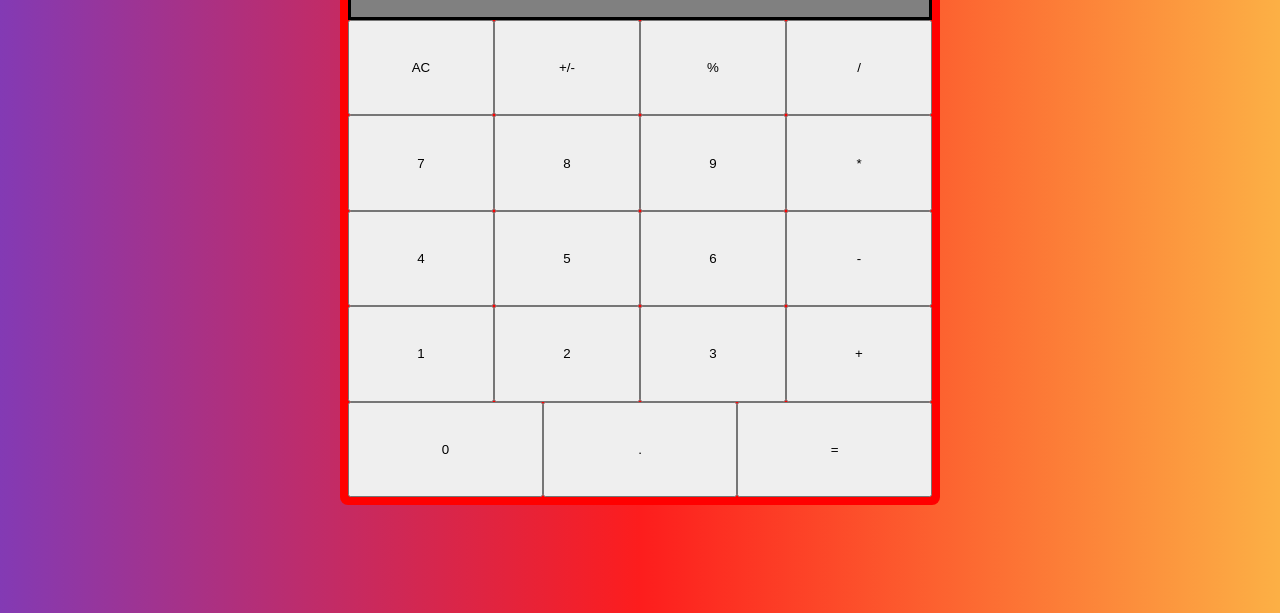
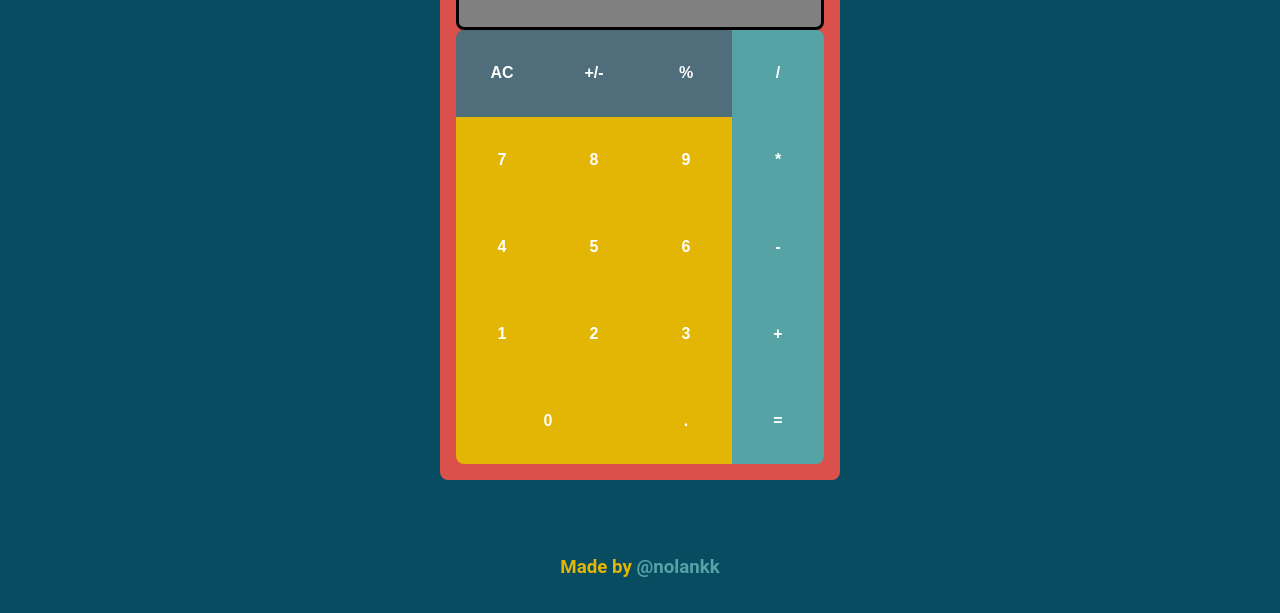
Before and after one commit to Nolankk/calculator, a plain HTML site: page index.html in a window 1280 px wide. Shown: the part 203-816 px from the top of the page. Drawn offline with Linux system fonts and the light colour scheme.

Commit message:
-Add basic calculator functions

```diff
--- a/css/styles.css
+++ b/css/styles.css
@@ -3,8 +3,8 @@ body {
     justify-content: center;
     align-items: center;
     min-height: 100vh;
-    background: rgb(131,58,180);
-    background: linear-gradient(90deg, rgba(131,58,180,1) 0%, rgba(253,29,29,1) 50%, rgba(252,176,69,1) 100%);
+    background-color: #084C61;
+    font-family: 'Roboto', sans-serif;
 }
 
 .calculator {
@@ -12,10 +12,12 @@ body {
     flex-direction: column;
     box-sizing: border-box;
     border-radius: 8px;
-    width: 600px;
-    height: 600px;
-    background-color: red;
-    padding: 8px;
+    width: 400px;
+    height: 550px;
+    background-color: #DB504A;
+    overflow-x: auto;
+    padding: 16px;
+    flex : 0 1 auto;
 }
 
 .screen {
@@ -25,6 +27,8 @@ body {
     justify-content: flex-end;
     font-size: 32px;
     border: 3px solid black;
+    border-radius: 8px;
+    height: 15%;
 }
 
 .button {
@@ -33,7 +37,70 @@ body {
     flex: auto;
 }
 
-.button button {
+button {
+    border: none;
+    color: white;
+    text-align: center;
+    text-decoration: none;
+    display: inline-block;
+    font-size: 16px;
+    font-weight: bold;
     width: 25%;
+    height: 20%;
     flex: 1 1 auto;
+    overflow:hidden;
 }
+
+button:hover {
+    background-color: #264653;
+}
+
+.mid {
+    background-color: #E3B505;
+}
+
+.top {
+    background-color: #4F6D7A;
+}
+
+.right {
+    background-color: #56A3A6;
+}
+
+#zero {
+    width: 50%;
+    border-bottom-left-radius: 8px;
+}
+
+#topLeft {
+    border-top-left-radius: 8px;
+}
+
+#bottomRight {
+    border-bottom-right-radius: 8px;
+}
+
+.topRight {
+    border-top-right-radius: 8px;
+}
+
+.container {
+    display: flex;
+    flex-direction: column;
+    width: 100%;
+    height: 100%;
+    align-items: center;
+}
+
+.footer {
+    position: fixed;
+    bottom: 0;
+    text-align: center;
+    width: 100%;
+    color: #E3B505;
+}
+
+.footer a {
+    text-decoration: none;
+    color: #56A3A6;
+}
--- a/index.html
+++ b/index.html
@@ -7,30 +7,35 @@
         <link rel="stylesheet" href="css/styles.css">
     </head>
     <body>
-        <div class="calculator">
-            <div class="screen">
-                <p>21</p>
+        <div class="container">
+            <div class="calculator">
+                <div class="screen">
+                    <p id="display"></p>
+                </div>
+                <div class="button">
+                    <button class="top" id="topLeft">AC</button>
+                    <button class="top">+/-</button>
+                    <button class="top" id="operator">%</button>
+                    <button class="right topRight" id="operator">/</button>
+                    <button class="mid">7</button>
+                    <button class="mid">8</button>
+                    <button class="mid">9</button>
+                    <button class="right" id="operator">*</button>
+                    <button class="mid">4</button>
+                    <button class="mid">5</button>
+                    <button class="mid">6</button>
+                    <button class="right" id="operator">-</button>
+                    <button class="mid">1</button>
+                    <button class="mid">2</button>
+                    <button class="mid">3</button>
+                    <button class="right" id="operator">+</button>
+                    <button class="mid" id="zero">0</button>
+                    <button class="mid">.</button>
+                    <button class="right" id="bottomRight">=</button>
+                </div>
             </div>
-            <div class="button">
-                <button>AC</button>
-                <button>+/-</button>
-                <button>%</button>
-                <button>/</button>
-                <button>7</button>
-                <button>8</button>
-                <button>9</button>
-                <button>*</button>
-                <button>4</button>
-                <button>5</button>
-                <button>6</button>
-                <button>-</button>
-                <button>1</button>
-                <button>2</button>
-                <button>3</button>
-                <button>+</button>
-                <button>0</button>
-                <button>.</button>
-                <button>=</button>
+            <div class="footer">
+                <h3>Made by <a href="https://github.com/nolankk">@nolankk</a></h3>
             </div>
         </div>
     </body>
--- a/js/script.js
+++ b/js/script.js
@@ -1,3 +1,50 @@
+const buttonContainer = document.querySelectorAll('.button');
+const display = document.getElementById('display');
+let expression = '';
+
+const OPERATOR_ = ['/', '*', '%', '+', '-'];
+
+// eval()
+
+buttonContainer.forEach((button) => {
+    button.addEventListener('click', (e) => {
+        if (e.target.className === 'mid') {
+            display.textContent += e.target.textContent;
+        }
+
+        if (e.target.textContent == 'AC') {
+            display.textContent = '';
+            expression = '';
+        } else if (e.target.textContent == '+/-') {
+            if (display.textContent[0] === '-')
+            {
+                display.textContent = display.textContent.substring(1);
+            } else if (display.textContent[0] === '') {}
+            else {
+                display.textContent = '-' + display.textContent;
+            }
+        } else if (e.target.id.includes('operator')) {
+            if (OPERATOR_.includes(expression.charAt(expression.length - 1))) {
+                let ans = eval(expression + display.textContent);
+                ans = Math.round((ans + Number.EPSILON) * 100) / 100;
+                expression = ans + e.target.textContent;
+            } else {
+                expression = display.textContent + e.target.textContent;
+            }
+            display.textContent = '';
+        }  else if (e.target.textContent === '=') {
+            if (expression === '') {
+                return 0;
+            }
+
+            let ans = eval(expression + display.textContent);
+            ans = Math.round((ans + Number.EPSILON) * 100) / 100;
+            display.textContent = ans;
+            expression = ans.toString();
+        }
+    });
+});
+
 function add(a, b) {
     return a + b;
 }
```
